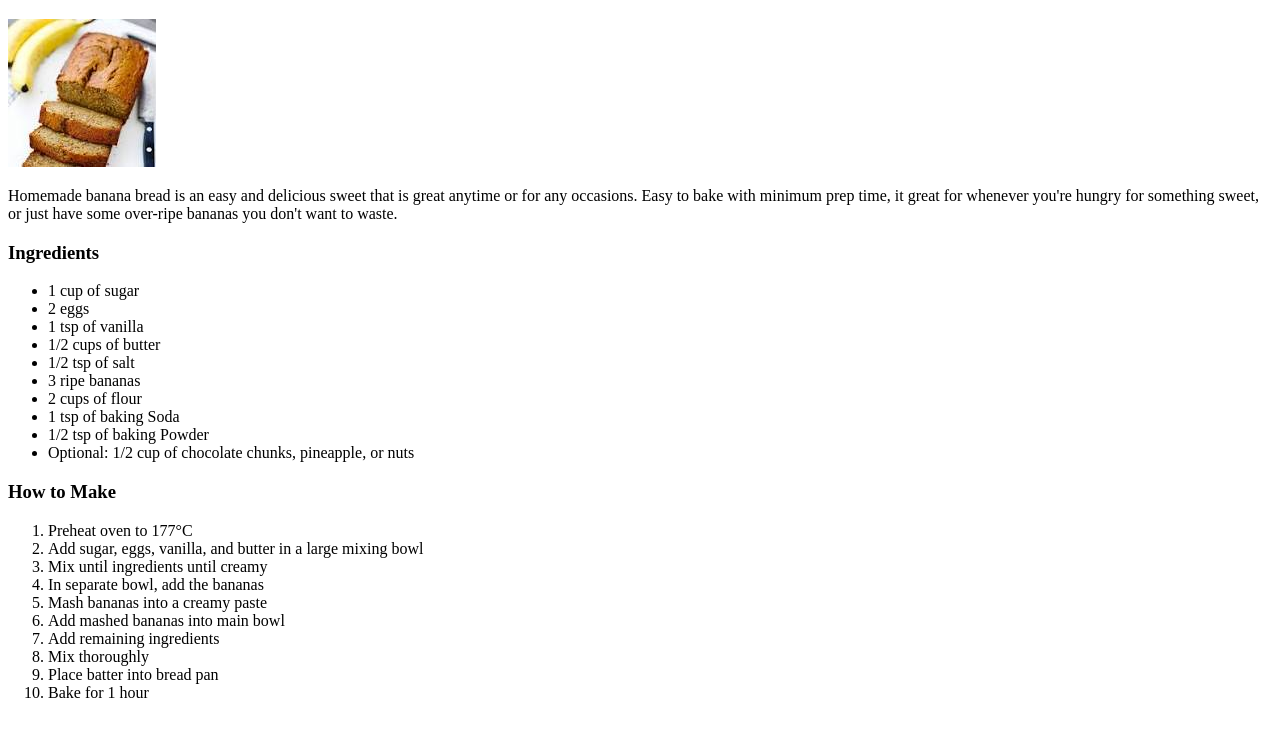
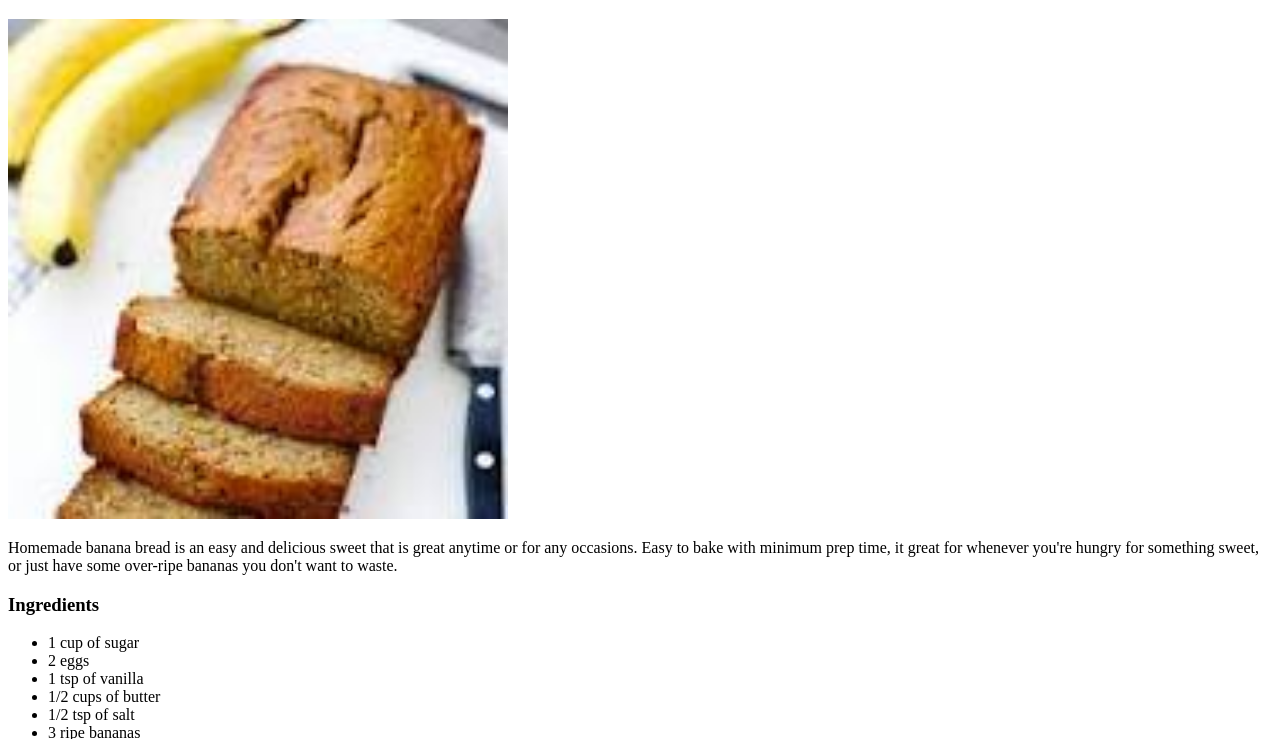
Before and after one commit to dvgpro/Odin-Recipes, a plain HTML site: page recipes/banana_bread.html in a window 1280 px wide. Shown: the part 61-800 px from the top of the page. Drawn offline with Linux system fonts and the light colour scheme.

Commit message:
Fix image sizes for all three webpages
Fixed the sizes of the images for all three webpages to
be standardized with each other.

```diff
--- a/recipes/banana_bread.html
+++ b/recipes/banana_bread.html
@@ -7,7 +7,7 @@
 
     <body>
         <h1>Homemade Banana Bread Recipe</h1>
-        <img src="./images/banana_bread.jpeg" alt="Image of Sliced Banana Bread">
+        <img src="./images/banana_bread.jpeg" alt="Image of Sliced Banana Bread" height="auto" width="500">
 
         <p>Homemade banana bread is an easy and delicious sweet
         that is great anytime or for any occasions. Easy to bake
```
Also changed, not shown: recipes/cheesy_honey_beef_pasta.html (+1 -1 lines).
